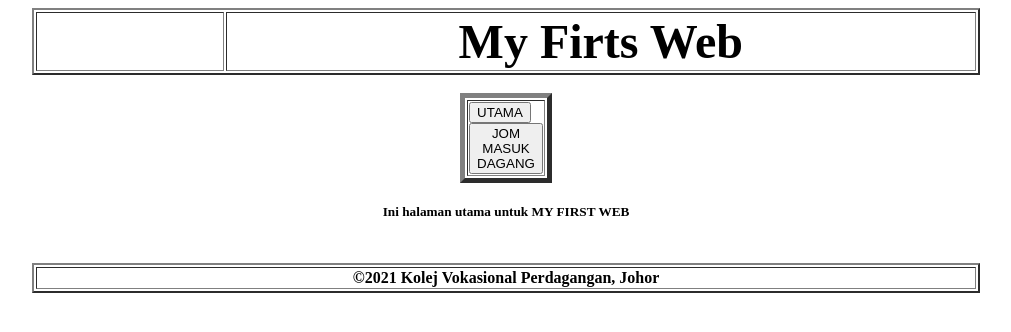
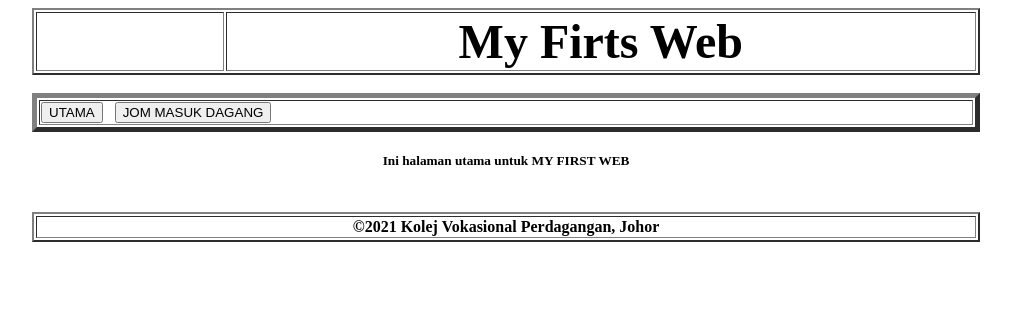
Before and after one commit to amirhuro/KPD1023-myfirstweb, a plain HTML site: page index.html in a window 1280 px wide. Shown: the whole page, without its empty margins (134-1145 px from the left). Drawn offline with Linux system fonts and the light colour scheme.

Commit message:
Update index.html

```diff
--- a/index.html
+++ b/index.html
@@ -15,7 +15,7 @@
 
        <br>
 
-       <table width="75" border="5">
+       <table width="75%" border="5">
          <tr>
            <td>
              <a href="index.html"><button>UTAMA</button></a>
```
